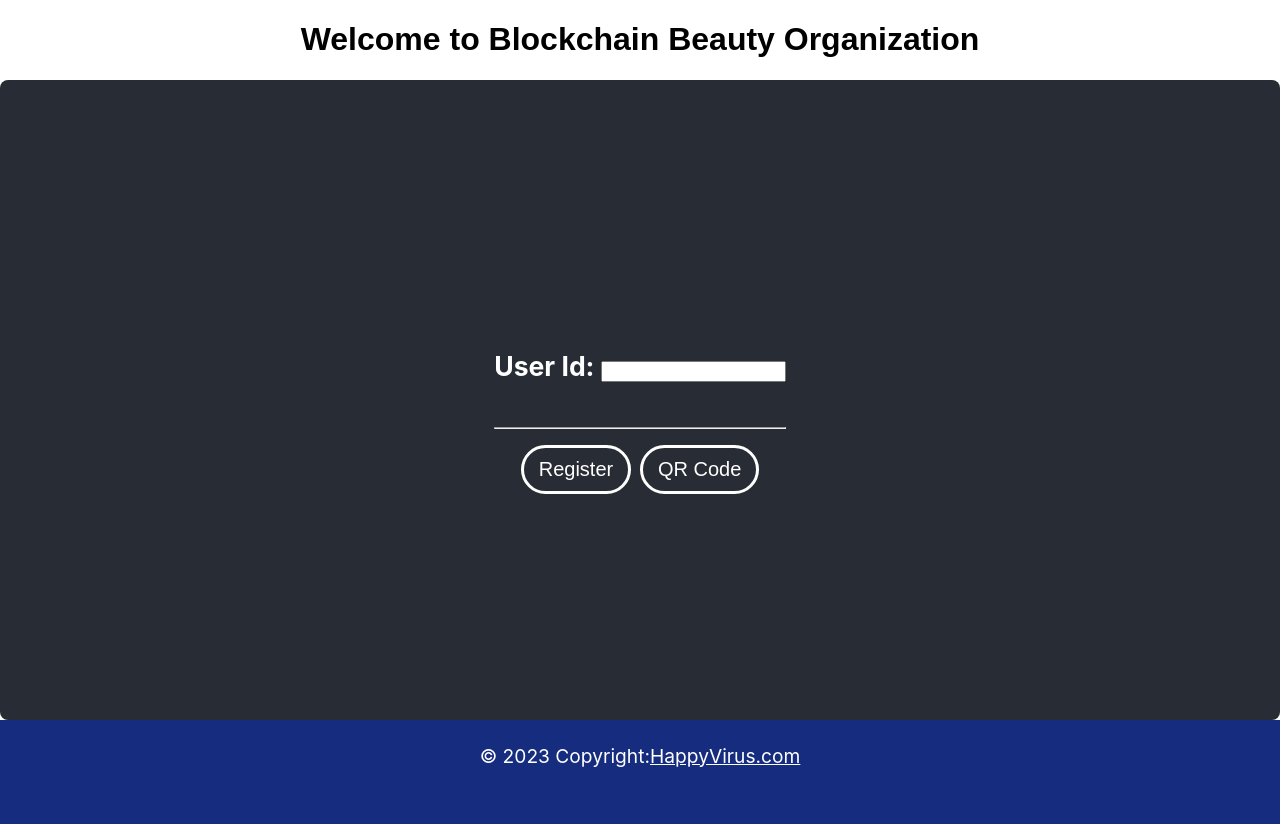
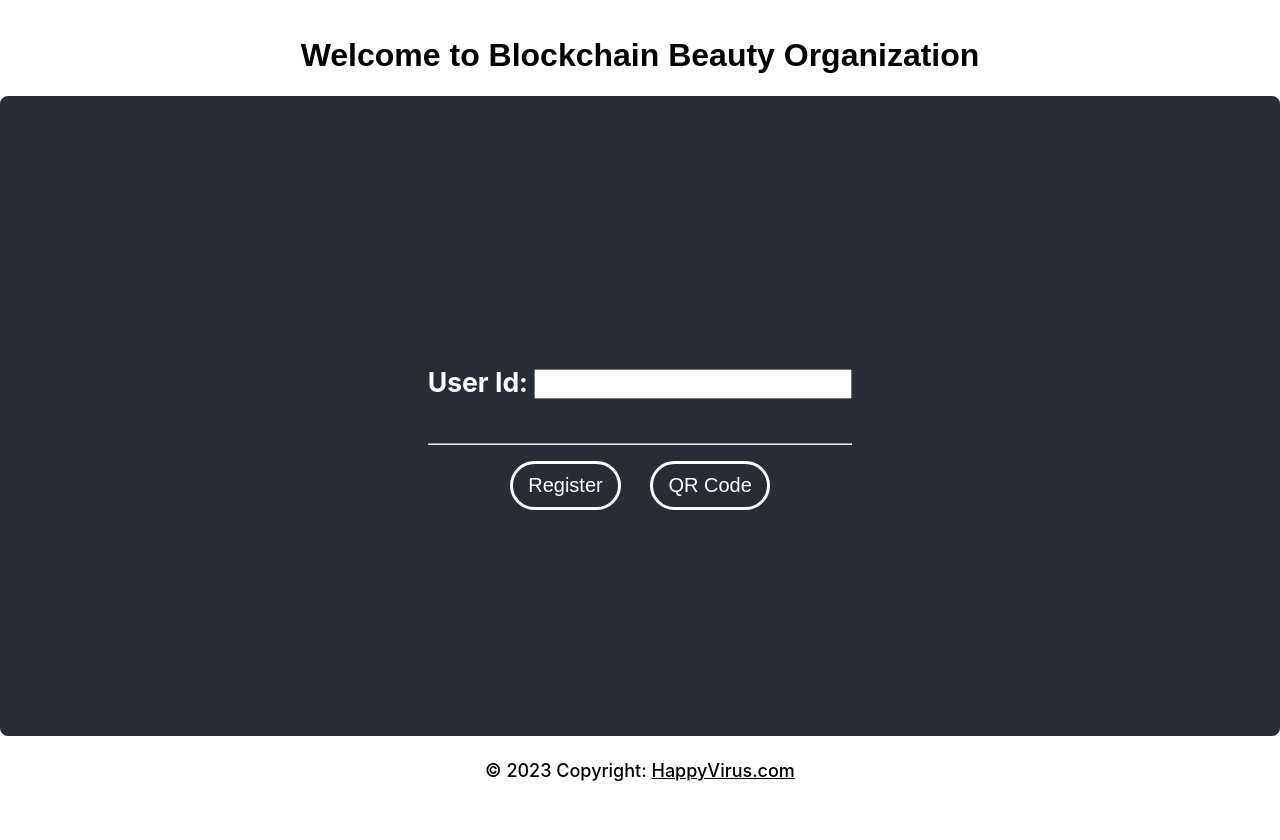
Before and after one commit to shaxski/blockycee, a React (Create React App) app in the folder application/frontend/: page / in a window 1280 px wide. Built offline with nearby package versions, Linux system fonts and the light colour scheme.

Commit message:
change styling

```diff
--- a/application/frontend/src/App.css
+++ b/application/frontend/src/App.css
@@ -1,3 +1,8 @@
+header {
+  padding-top: 1rem;
+  text-align: center;
+  font-family: 'Lexend Deca', sans-serif;
+}
 .App {
   text-align: center;
   font-family: 'Lexend Deca', sans-serif;
@@ -13,7 +18,6 @@
     animation: App-logo-spin infinite 20s linear;
   }
 }
-
 .App-body {
   border-radius: 8px;
   z-index:-1;
@@ -41,6 +45,10 @@
   }
 }
 
+.App-textField {
+  height: 1.5rem;
+  font-size: x-large;
+}
 .App-modal {
   background-color: aquamarine;
   z-index:1;
@@ -52,20 +60,18 @@
 
 .Message-container {
   border-radius: 8px;
-  background: orange;
+  background: rgb(246, 69, 10);
   align-items: center;
   justify-content: center;
   text-align: center;
   vertical-align: middle;
 }
 .Message-text {
+  padding: 1%;
   margin-left: auto;
   margin-right: auto;
   font-size: large;
-  /* text-align: center;
-  align-items: center;
-  justify-content: center; */
-  vertical-align: middle;
+  font-weight: 500;
   color: white;
 }
 
@@ -98,7 +104,7 @@
   background-color: #d74423;
 }
 .Submit-button {
-  margin-right: 3%;
+  margin-right: 7%;
   color: white;
   background-color: transparent;
   /* background-color: #29299e;  */
@@ -119,13 +125,14 @@
 
 .App-footer {
   height: 10vh;
-  background-color: #162c7e;
+  /* background-color: #162c7e; */
   text-align: center;
-  font-size: 1.2rem;
+  font-size: large;
   justify-content: center;
   padding-top: 3vh;
-  color: white;
+  font-weight: 500;
+  /* color: white; */
 }
 .text-white {
-  color: white
+  color: black
 }
--- a/application/frontend/src/Layout/Footer.tsx
+++ b/application/frontend/src/Layout/Footer.tsx
@@ -2,9 +2,10 @@
 
 export default function Footer() {
 	const currentYear = new Date().getFullYear()
+
 	return (
 		<div className='App-footer'>
-			© {currentYear} Copyright:
+			© {currentYear} Copyright: {}
 			<a className='text-white' href='#'>
 				HappyVirus.com
 			</a>
--- a/application/frontend/src/Pages/Home.tsx
+++ b/application/frontend/src/Pages/Home.tsx
@@ -67,20 +67,20 @@
 				<form method="post" onSubmit={handleSubmit}>
 					<label>
 						<h5>
-							User Id: <input name="userId" defaultValue="" />
+							User Id: <input className='App-textField' name="userId" defaultValue="" />
 						</h5>
 					</label>
 					<hr />
+					{error && (
+					<div className='Message-container '>
+						<p className='Message-text'> Error occurred</p>
+					</div>
+					)}
 					<button className='App-button Submit-button' type="submit">Register</button>
 					<button className='App-button QR-button' onClick={navigateToQRCode}>QR Code</button>
 					{/* <button onClick={showModal}>Open Modal</button> */}
 				</form>
 			</body>
-			{error && (
-				<div className='Message-container '>
-					<p className='Message-text'> Error occurred</p>
-				</div>
-			)}
 		</div>
   );
 }
```
